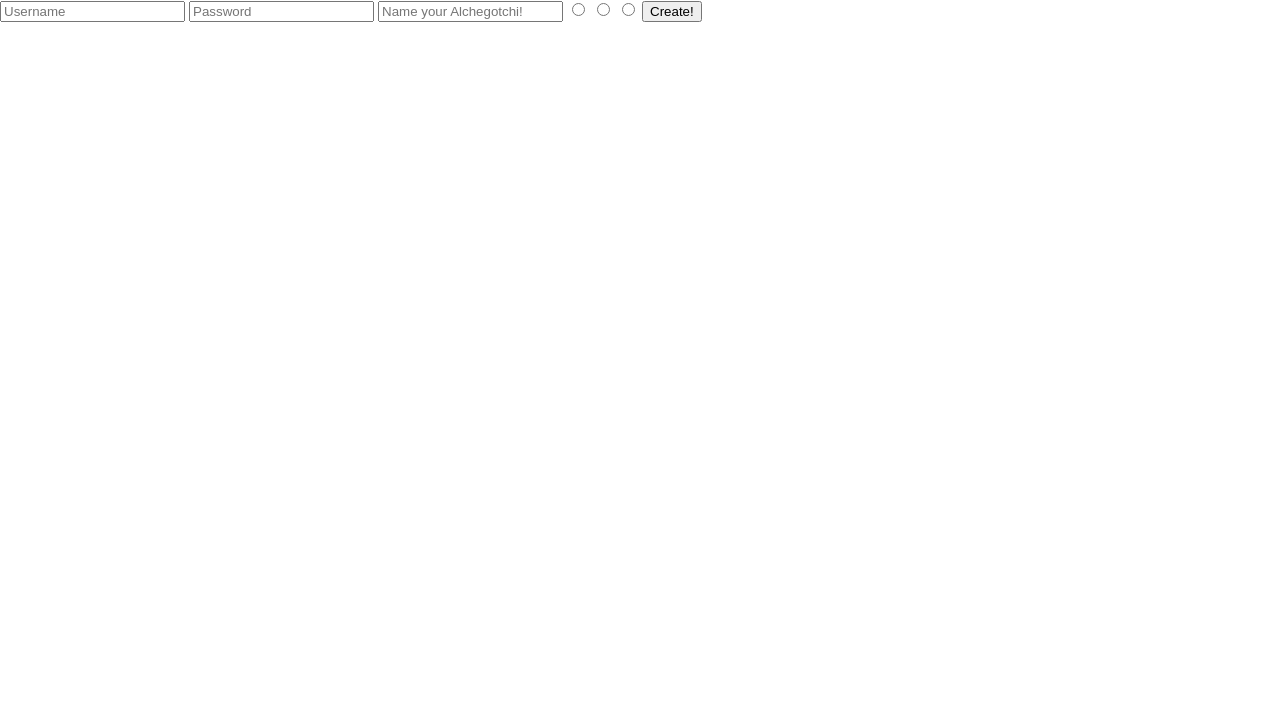
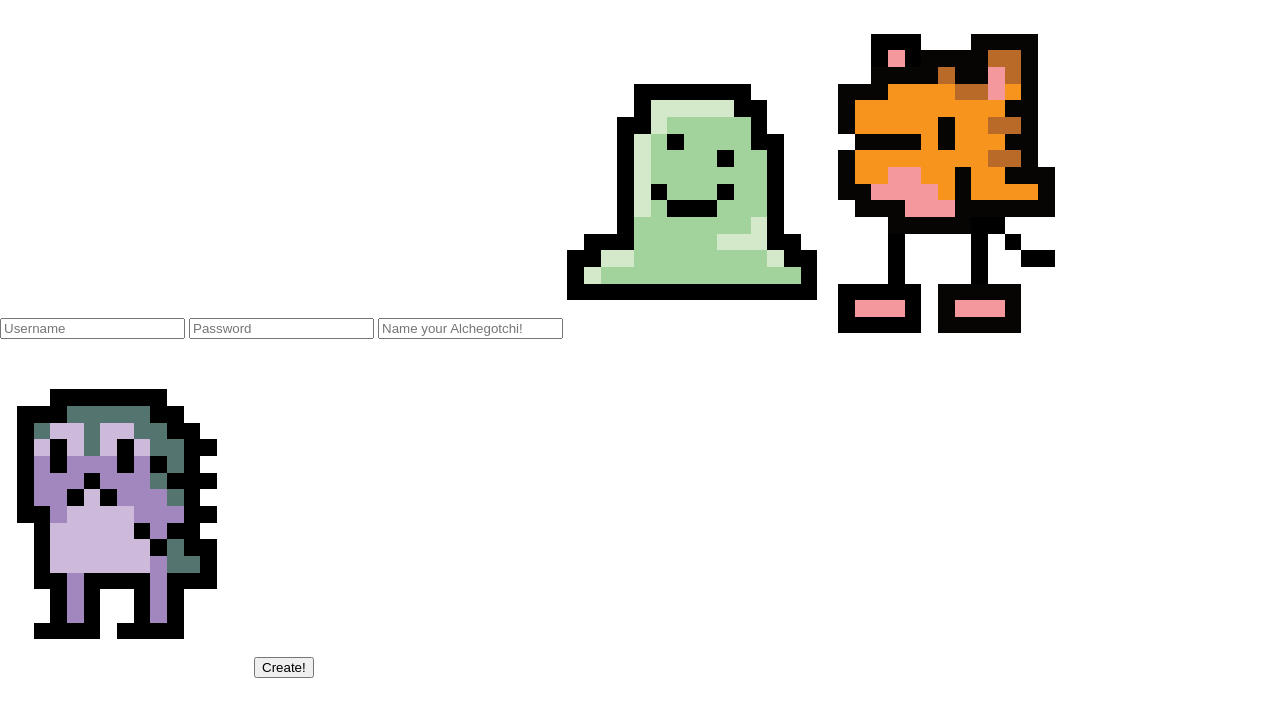
Before and after one commit to Virtual-Pet-Task-Munger/virtual-pet, a plain HTML site: page sign-up/index.html in a window 1280 px wide. Drawn offline with Linux system fonts and the light colour scheme.

Commit message:
added images to radio buttons

```diff
--- a/sign-up/index.html
+++ b/sign-up/index.html
@@ -9,6 +9,7 @@
     <link rel="stylesheet" href="../styles/reset.css">
     <link rel="stylesheet" href="../styles/style.css">
     <link rel="stylesheet" href="../styles/home.css">
+    <link rel="stylesheet" href="../styles/signup.css">
     <title>Sign Up!</title>
 </head>
 
@@ -20,16 +21,18 @@
             <input type="text" name="petname" placeholder="Name your Alchegotchi!">
 
             <label for="1">
-                <input value="1" id="1" type="radio" name="pet">
+                <input value="1" id="1" class= "pet-button" type="radio" name="pet">
+                <img src= "../assets/green-1.png"/>
             </label>
 
             <label for="2">
-                <input value="2" id="2" type="radio" name="pet">
+                <input value="2" id="2" class= "pet-button" type="radio" name="pet">
+                <img src= "../assets/orange-1.png"/>
             </label>
 
             <label for="3">
-
-                <input value="3" id="3" type="radio" name="pet" placeholder="purple">
+                <input value="3" id="3" class= "pet-button" type="radio" name="pet" placeholder="purple">
+                <img src= "../assets/purple-1.png"/>
             </label>
 
             <button id="user">Create!</button>
--- /dev/null
+++ b/styles/signup.css
@@ -0,0 +1,8 @@
+.pet-button {
+    display: none;
+}
+
+input:checked + img {
+    border: 3px solid blueviolet;
+    background-color: rgba(137, 43, 226, 0.39);
+}
```
